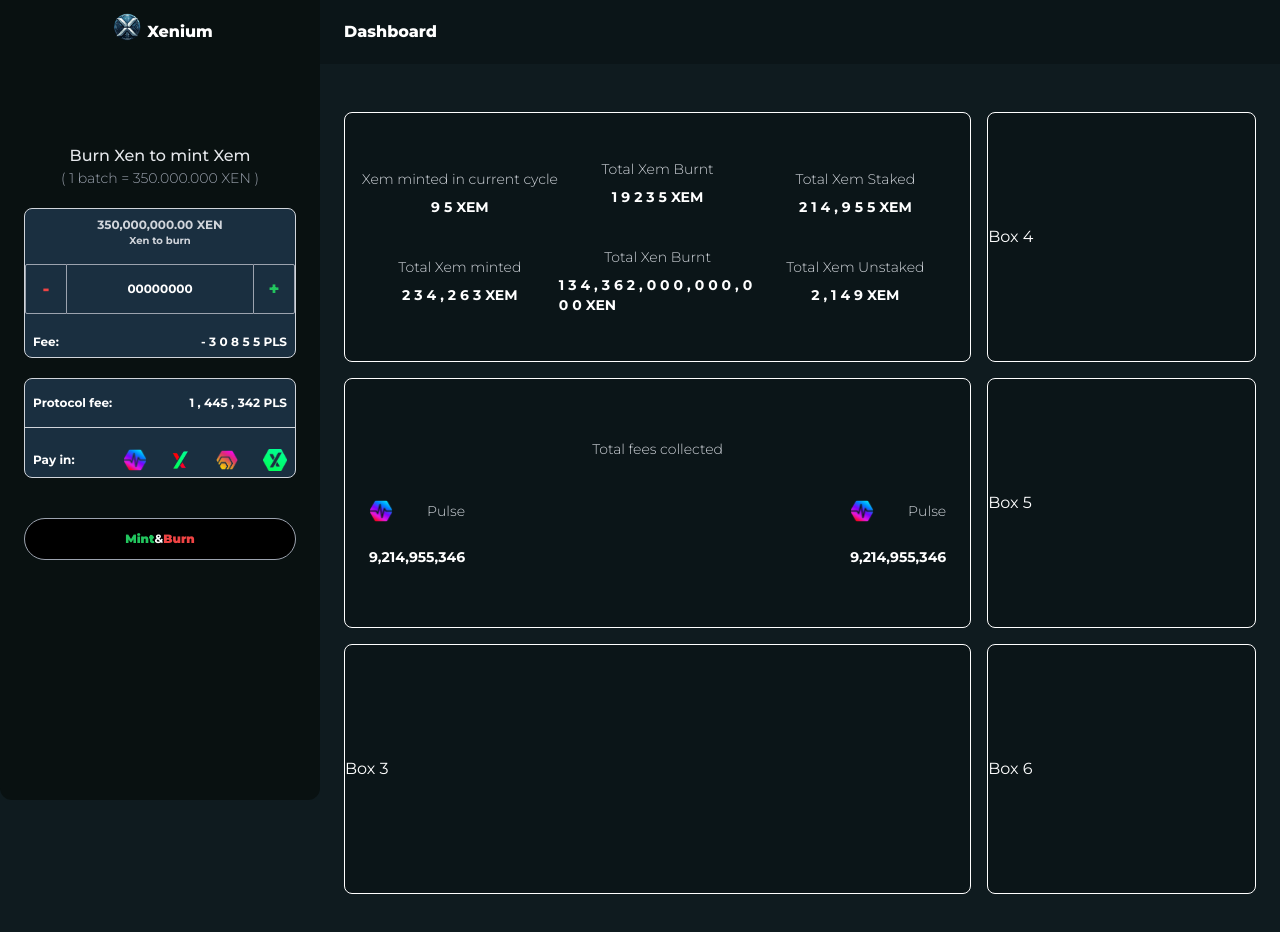
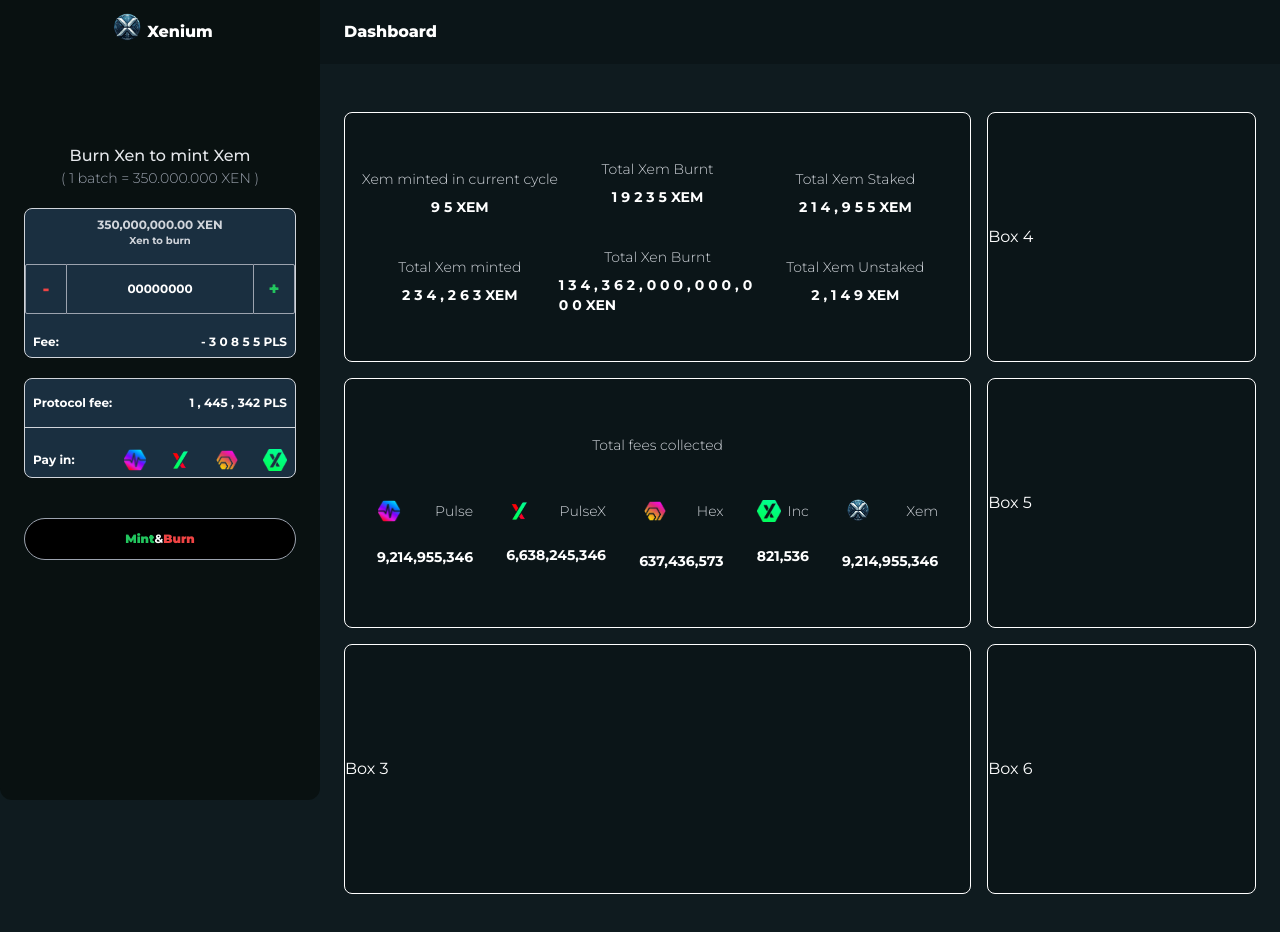
Before and after one commit to Michaeltarimo/Xenium, a Next.js app: page / in a window 1280 px wide. Built offline with nearby package versions, Linux system fonts and the light colour scheme.

Commit message:
updated components

```diff
--- a/src/pages/index.js
+++ b/src/pages/index.js
@@ -146,7 +146,7 @@ const index = () => {
                   <nav className="flex items-center justify-between border border-white rounded-lg bg-darker px-4 w-full h-[250px]">
                     <div className="flex flex-col w-full items-center justify-center gap-10 text-gray-300 font-light text-sm">
                       <h1>Total fees collected</h1>
-                      <div className="flex w-full items-center justify-between px-2">
+                      <div className="flex w-full items-center justify-between px-4">
 
                         <nav className="flex flex-col items-center justify-center gap-6">
                             <div className="flex w-full items-center justify-between">
@@ -158,8 +158,32 @@ const index = () => {
 
                         <nav className="flex flex-col items-center justify-center gap-6">
                             <div className="flex w-full items-center justify-between">
-                              <Image src={pulse} alt="pulse logo" className="w-6" />
-                              <h1>Pulse</h1>
+                              <Image src={pulsex} alt="pulse logo" className="w-6" />
+                              <h1>PulseX</h1>
+                            </div>
+                            <h1 className="font-bold text-white text-sm">6,638,245,346</h1>
+                        </nav>
+
+                        <nav className="flex flex-col items-center justify-center gap-6">
+                            <div className="flex w-full items-center justify-between">
+                              <Image src={hex} alt="pulse logo" className="w-8" />
+                              <h1>Hex</h1>
+                            </div>
+                            <h1 className="font-bold text-white text-sm">637,436,573</h1>
+                        </nav>
+
+                        <nav className="flex flex-col items-center justify-center gap-6">
+                            <div className="flex w-full items-center justify-between">
+                              <Image src={inc} alt="pulse logo" className="w-6" />
+                              <h1>Inc</h1>
+                            </div>
+                            <h1 className="font-bold text-white text-sm">821,536</h1>
+                        </nav>
+
+                        <nav className="flex flex-col items-center justify-center gap-6">
+                            <div className="flex w-full items-center justify-between">
+                              <Image src={logo} alt="pulse logo" className="w-8" />
+                              <h1>Xem</h1>
                             </div>
                             <h1 className="font-bold text-white text-sm">9,214,955,346</h1>
                         </nav>
```
